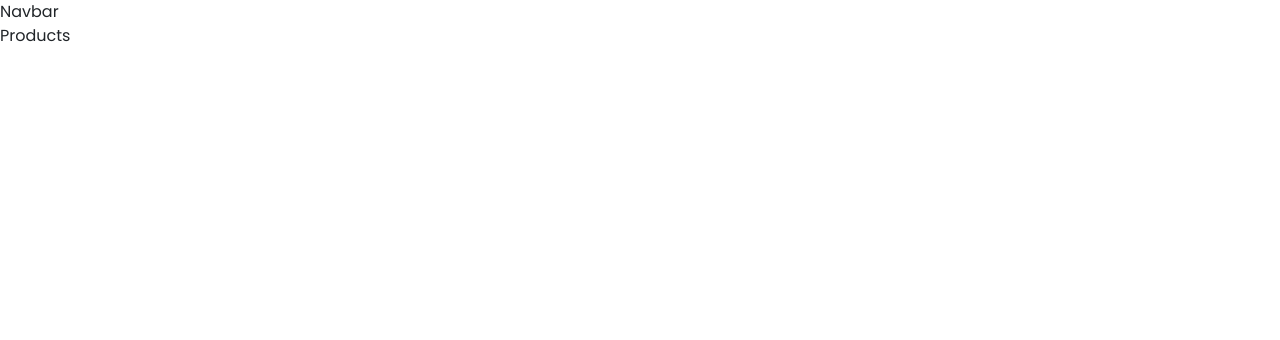
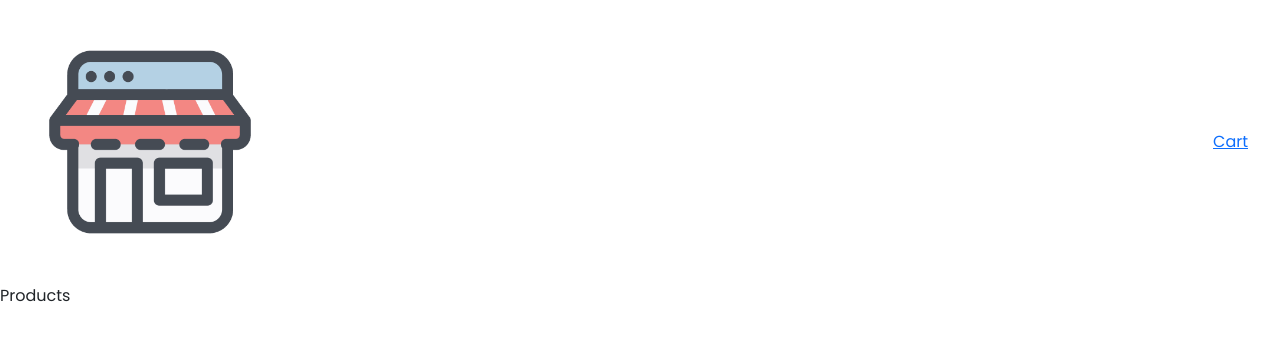
Before and after one commit to Ferit-Racunarstvo-Web-programiranje/lv4-lvuk, a JavaScript app: page / in a window 1280 px wide. Shown: the top 340 px of the page. Built offline with nearby package versions, Linux system fonts and the light colour scheme; the HTML template or start-up script is replaced by a standard one.

Commit message:
nav done

```diff
--- a/src/Components/Navbar.js
+++ b/src/Components/Navbar.js
@@ -1,4 +1,16 @@
+import { Link } from 'react-router-dom';
+import logo from '../images/logo.png';
+
 const Navbar = () => {
-  return <div>Navbar</div>;
+  return (
+    <div className='nav-container'>
+      <div className='nav-left'>
+        <img src={logo} alt='' />
+      </div>
+      <div className='nav-right'>
+        <Link to='cart'>Cart</Link>
+      </div>
+    </div>
+  );
 };
 export default Navbar;
--- a/src/Pages/Home.js
+++ b/src/Pages/Home.js
@@ -1,9 +1,10 @@
-import Navbar from '../Components/Navbar';
-import Products from '../Components/Products';
+import Navbar from '../components/Navbar';
+import Products from '../components/Products';
+import '../css/home.css';
 
 const Home = () => {
   return (
-    <div>
+    <div className='wrapper'>
       <Navbar />
       <Products />
     </div>
--- /dev/null
+++ b/src/css/home.css
@@ -0,0 +1,23 @@
+.wrapper {
+  overflow-x: hidden;
+  overflow-y: auto;
+}
+
+.nav-container {
+  width: 100vw;
+  height: auto;
+  display: flex;
+  flex-direction: row;
+  justify-content: space-between;
+  align-items: center;
+  padding: 1.5em 2em;
+}
+
+.nav-left img {
+  width: 20%;
+}
+
+.nav-right {
+  display: flex;
+  flex-direction: row;
+}
--- a/src/index.css
+++ b/src/index.css
@@ -1,8 +1,14 @@
 @import url('https://fonts.googleapis.com/css2?family=Poppins:wght@400;700&display=swap');
+
+* {
+  margin: 0;
+  padding: 0;
+  box-sizing: border-box;
+}
 
 html,
 body {
-  margin: 0;
-  padding: 0;
+  width: 100vw;
+  height: 100vh;
   font-family: 'Poppins', sans-serif;
 }
```
Also changed, not shown: src/images/logo.jpg (added), src/images/logo.png (added).
